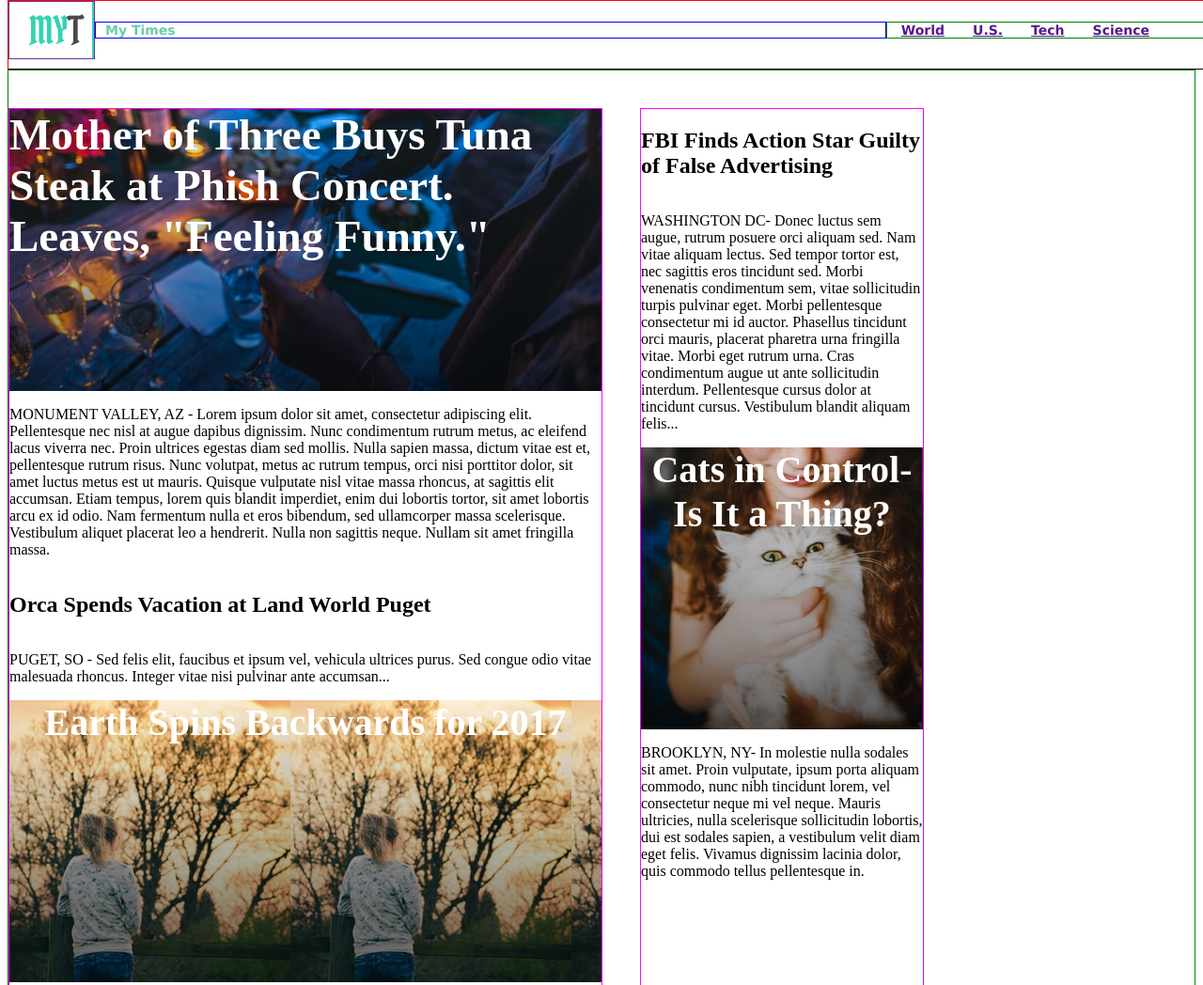
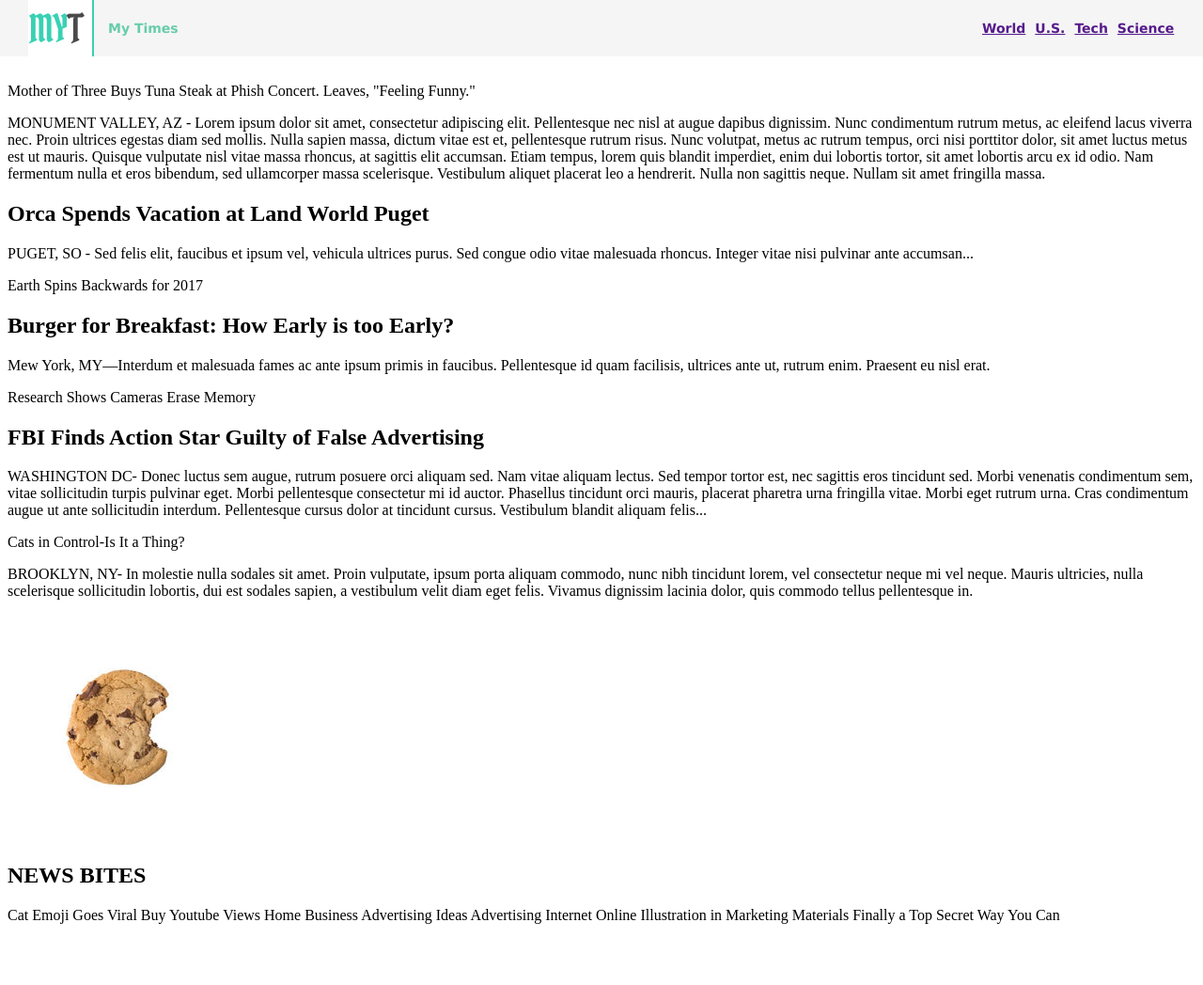
Before and after one commit to nthzs/mytimesproject, a plain HTML site: page index.html in a window 1280 px wide. Shown: the top 1048 px of the page at 94% size. After the commit the page ends 983 px from the top, so only its background shows below. Drawn offline with Linux system fonts and the light colour scheme.

Commit message:
Redesign the header.

```diff
--- a/index.html
+++ b/index.html
@@ -6,66 +6,78 @@
     <link rel="stylesheet" href="./style.css" type="text/css">
   </head>
   <body>
+    <!-- header: flex container -->
     <header>
-      <img  id="logoimg" src="./img/img-myt-logo.jpg" alt="The logo of My Times" >
-      <span id="logoname">My Times</span>
-      <nav  id="navbox">
-          <a href=""><span class="navlink">World</span></a>
-          <a href=""><span class="navlink">U.S.</span></a>
-          <a href=""><span class="navlink">Tech</span></a>
-          <a href=""><span class="navlink">Science</span></a>
+      <img src="./img/img-myt-logo.jpg" alt="The logo of My Times" >
+      <span id="title">My Times</span>
+      <nav>
+          <a href=""><span>World</span></a>
+          <a href=""><span>U.S.</span></a>
+          <a href=""><span>Tech</span></a>
+          <a href=""><span>Science</span></a>
       </nav>
     </header>
 
-    <!-- Content Container -->
-    <div id="maincontainer">
+
+
+    <!-- Content Container-->
     <div id="container">
+
+
 
       <!-- Column Large -->
       <div class="column large">
 
-          <span id="mother">Mother of Three Buys Tuna Steak at Phish Concert. Leaves, "Feeling Funny."</span>
+        <span>Mother of Three Buys Tuna Steak at Phish Concert. Leaves, "Feeling Funny."</span>
 
-          <p id="valley">MONUMENT VALLEY, AZ - Lorem ipsum dolor sit amet, consectetur adipiscing elit. Pellentesque nec nisl at augue dapibus dignissim. Nunc condimentum rutrum metus, ac eleifend lacus viverra nec. Proin ultrices egestas diam sed mollis. Nulla sapien massa, dictum vitae est et, pellentesque rutrum risus. Nunc volutpat, metus ac rutrum tempus, orci nisi porttitor dolor, sit amet luctus metus est ut mauris. Quisque vulputate nisl vitae massa rhoncus, at sagittis elit accumsan. Etiam tempus, lorem quis blandit imperdiet, enim dui lobortis tortor, sit amet lobortis arcu ex id odio. Nam fermentum nulla et eros bibendum, sed ullamcorper massa scelerisque. Vestibulum aliquet placerat leo a hendrerit. Nulla non sagittis neque. Nullam sit amet fringilla massa.</p>
+        <p>MONUMENT VALLEY, AZ - Lorem ipsum dolor sit amet, consectetur adipiscing elit. Pellentesque nec nisl at augue dapibus dignissim. Nunc condimentum rutrum metus, ac eleifend lacus viverra nec. Proin ultrices egestas diam sed mollis. Nulla sapien massa, dictum vitae est et, pellentesque rutrum risus. Nunc volutpat, metus ac rutrum tempus, orci nisi porttitor dolor, sit amet luctus metus est ut mauris. Quisque vulputate nisl vitae massa rhoncus, at sagittis elit accumsan. Etiam tempus, lorem quis blandit imperdiet, enim dui lobortis tortor, sit amet lobortis arcu ex id odio. Nam fermentum nulla et eros bibendum, sed ullamcorper massa scelerisque. Vestibulum aliquet placerat leo a hendrerit. Nulla non sagittis neque. Nullam sit amet fringilla massa.</p>
 
-          <h2 id="orca">Orca Spends Vacation at Land World Puget</h2>
+        <h2>Orca Spends Vacation at Land World Puget</h2>
 
-          <p id="puget">PUGET, SO - Sed felis elit, faucibus et ipsum vel, vehicula ultrices purus. Sed congue odio vitae malesuada rhoncus. Integer vitae nisi pulvinar ante accumsan...</p>
+        <p>PUGET, SO - Sed felis elit, faucibus et ipsum vel, vehicula ultrices purus. Sed congue odio vitae malesuada rhoncus. Integer vitae nisi pulvinar ante accumsan...</p>
 
-          <span id="earth">Earth Spins Backwards for 2017</span>
+        <span>Earth Spins Backwards for 2017</span>
 
-          <h2 id="burger">Burger for Breakfast: How Early is too Early?</h2>
+        <h2>Burger for Breakfast: How Early is too Early?</h2>
 
-          <p id="newyork">Mew York, MY—Interdum et malesuada fames ac ante ipsum primis in faucibus. Pellentesque id quam facilisis, ultrices ante ut, rutrum enim. Praesent eu nisl erat.</p>
+        <p>Mew York, MY—Interdum et malesuada fames ac ante ipsum primis in faucibus. Pellentesque id quam facilisis, ultrices ante ut, rutrum enim. Praesent eu nisl erat.</p>
 
-          <span id="cameras">Research Shows Cameras Erase Memory</span>
+        <span>Research Shows Cameras Erase Memory</span>
+
       </div>
+
+
 
       <!-- Column Medium -->
       <div class="column medium">
 
-          <h2 id="fbi">FBI Finds Action Star Guilty of False Advertising</h2>
+        <h2>FBI Finds Action Star Guilty of False Advertising</h2>
 
-          <p id="washington">WASHINGTON DC- Donec luctus sem augue, rutrum posuere orci aliquam sed. Nam vitae aliquam lectus. Sed tempor tortor est, nec sagittis eros tincidunt sed. Morbi venenatis condimentum sem, vitae sollicitudin turpis pulvinar eget. Morbi pellentesque consectetur mi id auctor. Phasellus tincidunt orci mauris, placerat pharetra urna fringilla vitae. Morbi eget rutrum urna. Cras condimentum augue ut ante sollicitudin interdum. Pellentesque cursus dolor at tincidunt cursus. Vestibulum blandit aliquam felis...</p>
+        <p>WASHINGTON DC- Donec luctus sem augue, rutrum posuere orci aliquam sed. Nam vitae aliquam lectus. Sed tempor tortor est, nec sagittis eros tincidunt sed. Morbi venenatis condimentum sem, vitae sollicitudin turpis pulvinar eget. Morbi pellentesque consectetur mi id auctor. Phasellus tincidunt orci mauris, placerat pharetra urna fringilla vitae. Morbi eget rutrum urna. Cras condimentum augue ut ante sollicitudin interdum. Pellentesque cursus dolor at tincidunt cursus. Vestibulum blandit aliquam felis...</p>
 
-          <span id="cats">Cats in Control-Is It a Thing?</span>
+        <span>Cats in Control-Is It a Thing?</span>
 
-          <p id="brooklyn">BROOKLYN, NY- In molestie nulla sodales sit amet. Proin vulputate, ipsum porta aliquam commodo, nunc nibh tincidunt lorem, vel consectetur neque mi vel neque. Mauris ultricies, nulla scelerisque sollicitudin lobortis, dui est sodales sapien, a vestibulum velit diam eget felis. Vivamus dignissim lacinia dolor, quis commodo tellus pellentesque in.</p>
+        <p>BROOKLYN, NY- In molestie nulla sodales sit amet. Proin vulputate, ipsum porta aliquam commodo, nunc nibh tincidunt lorem, vel consectetur neque mi vel neque. Mauris ultricies, nulla scelerisque sollicitudin lobortis, dui est sodales sapien, a vestibulum velit diam eget felis. Vivamus dignissim lacinia dolor, quis commodo tellus pellentesque in.</p>
 
       </div>
+
+
 
       <!-- Column Small -->
       <div class="column small">
 
         <img src="./img/img-news-bite.png" alt="img-news-bite.png">
 
-          <h2 id="newsbites">NEWS BITES</h2>
+        <h2>NEWS BITES</h2>
 
-          <p id="catemoji">Cat Emoji Goes Viral Buy Youtube Views Home Business Advertising Ideas Advertising Internet Online Illustration in Marketing Materials Finally a Top Secret Way You Can</p>
+        <p>Cat Emoji Goes Viral Buy Youtube Views Home Business Advertising Ideas Advertising Internet Online Illustration in Marketing Materials Finally a Top Secret Way You Can</p>
 
       </div>
+
+
+
     </div>
-    </div>
+
 
 
   </body>
--- a/style.css
+++ b/style.css
@@ -1,117 +1,56 @@
 header {
-  border: 1px solid red;
+  /* border:  1px solid red; */
+  display: flex;
+
   font-family: Verdana;
-  font-size: 14px;
+  font-size:   14px;
   font-weight: bold;
-  border-bottom: 1px solid black;
-  padding-bottom: 10px;
-  margin-top: 0;
 
-  display: flex;
-  align-items: center;
-
+  top: 0;
+  left: 0;
+  background-color: whitesmoke;
   position: fixed;
-  top: 0px;
   width: 100%;
   z-index: 5;
-  background-color: white;
 }
 
-#logoimg {
-  border: 1px solid rebeccapurple;
-  padding-left: 20px;
+header img {
+  /* border:  1px solid blue; */
+  display: flex;
+  justify-content: flex-end;
+  align-items: center;
+  padding-left: 30px;
 }
 
-#logoname {
-  border: 1px solid blue;
-  color: MediumAquamarine;
-  padding-left: 10px;
+header #title {
+  /* border:    1px solid green; */
   flex-grow: 1;
+  display: flex;
+  justify-content: flex-start;
+  align-items: center;
+  padding-left: 15px;
+  color:  MediumAquamarine;
+
 }
 
-#navbox {
-  border: 1px solid green;
-
+header nav {
+  /* border:  1px solid blue; */
   display: flex;
-  justify-content: flex-end;
-  padding-right: 50px;
+  justify-content: space-around;
+  align-items: center;
+  padding-right: 40px;
+  padding-left:  10px;
+  width: 200px;
 }
 
-.navlink {
-  padding-left:  15px;
-  padding-right: 15px;
+header nav a {
+  display: inline-block;
+  padding: 0 5px;
 }
 
-#maincontainer {
-  display: flex;
-  justify-content: center;
-}
 
 #container {
-  border: 1px solid green;
   position: relative;
-  top: 66px;
-  padding: 40px 10px 0 0;
+  top: 80px;
 
-  display: inline-flex;
-  flex-wrap: wrap;
 }
-
-.column {
-  border: 1px solid fuchsia;
-  margin-right: 40px;
-
-  display: flex;
-  flex-direction: column;
-}
-
-.column.large {
-  width: 630px;
-}
-
-.column.medium {
-  width: 300px;
-}
-
-.column.small {
-  width: 240px;
-}
-
-.column.large #mother {
-  background-image: url("./img/img-story-main.png");
-  background-size: cover;
-  height: 300px;
-  color: white;
-  font-size: 47px;
-  font-weight: bold;
-}
-
-.column.large #earth {
-  background-image: url("./img/img-story-2.png");
-  background-repeat: repeat;
-  height: 300px;
-  color: white;
-  font-size: 40px;
-  font-weight: bold;
-  text-align: center;
-}
-
-.column.large #cameras {
-  background-image: url("./img/img-story-3.png");
-  background-repeat: repeat;
-  height: 300px;
-  color: white;
-  font-size: 40px;
-  font-weight: bold;
-  text-align: center;
-}
-
-.column.medium #cats {
-  background-image: url("./img/img-story-1.png");
-  background-repeat: repeat;
-  height: 300px;
-  color: white;
-  font-size: 40px;
-  font-weight: bold;
-  text-align: center;
-}
```
Lines whose indentation alone changed are shown as unchanged.
